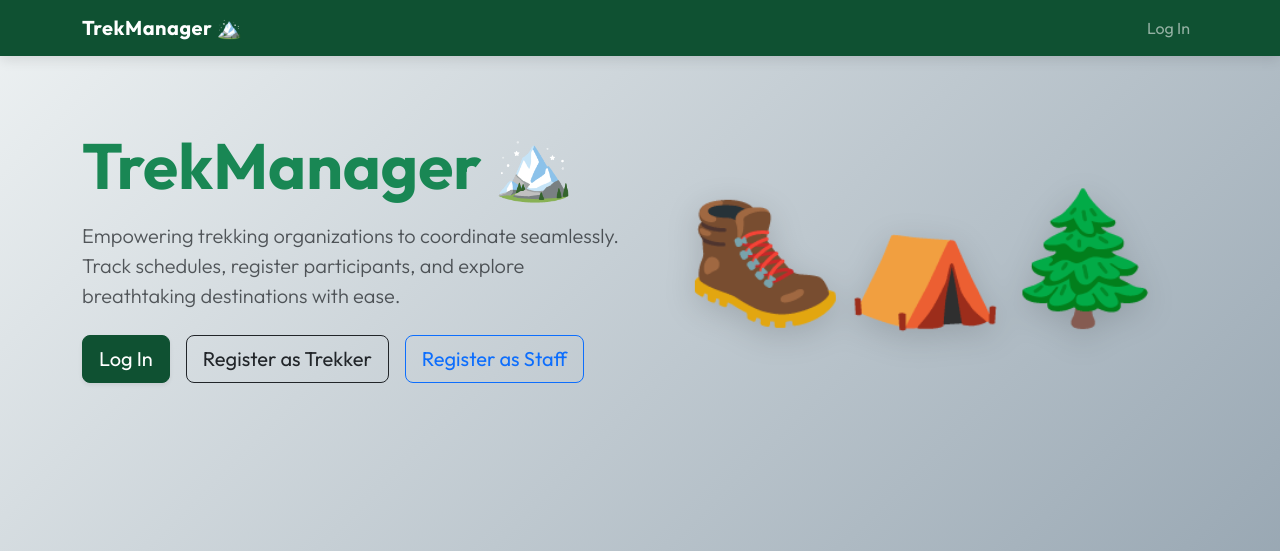
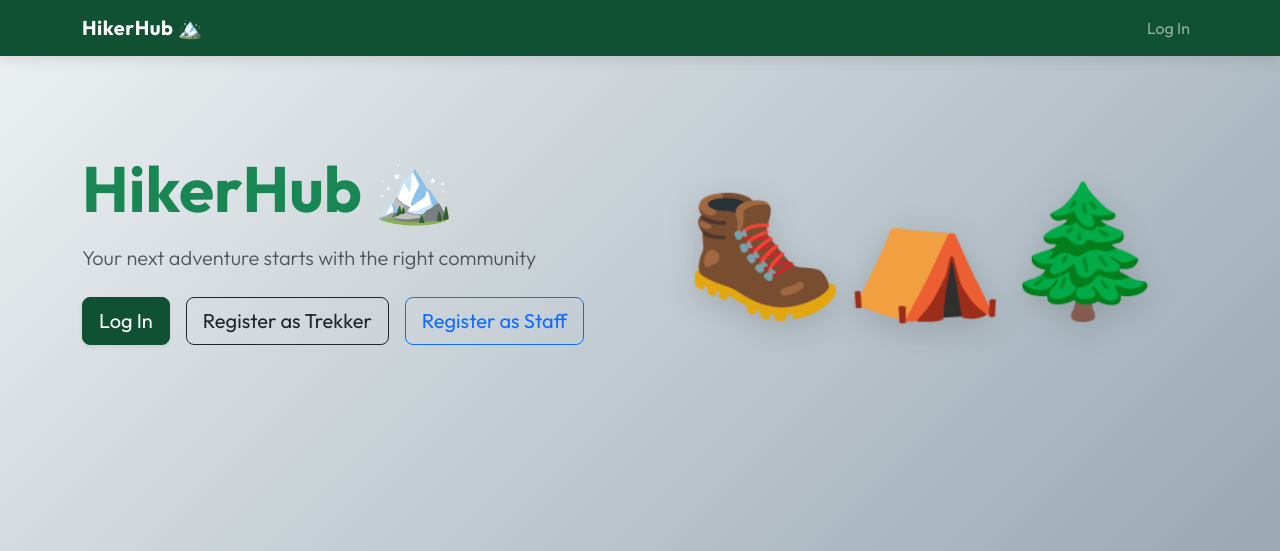
Before and after one commit to P-Jiten-2005/trekking-management-23f3001887, a Flask app: page / in a window 1280 px wide. Shown: the top 551 px of the page. Run offline with Flask 3, Linux system fonts and the light colour scheme.

Commit message:
chore: rebrand platform name to HikerHub with custom caption

```diff
--- a/templates/admin/dashboard.html
+++ b/templates/admin/dashboard.html
@@ -1,5 +1,5 @@
 {% extends "base.html" %}
-{% block title %}Admin Dashboard - TrekManager{% endblock %}
+{% block title %}Admin Dashboard - HikerHub{% endblock %}
 {% block content %}
 <div class="row">
     <div class="col-12 mb-4">
--- a/templates/auth/login.html
+++ b/templates/auth/login.html
@@ -2,7 +2,7 @@
 <html lang="en">
 <head>
     <meta charset="UTF-8">
-    <title>Log In - TrekManager</title>
+    <title>Log In - HikerHub</title>
     <link href="https://cdn.jsdelivr.net/npm/bootstrap@5.3.0/dist/css/bootstrap.min.css" rel="stylesheet">
 </head>
 <body class="bg-light">
--- a/templates/base.html
+++ b/templates/base.html
@@ -3,7 +3,7 @@
 <head>
     <meta charset="UTF-8">
     <meta name="viewport" content="width=device-width, initial-scale=1.0">
-    <title>{% block title %}TrekManager{% endblock %}</title>
+    <title>{% block title %}HikerHub{% endblock %}</title>
     <link href="https://cdn.jsdelivr.net/npm/bootstrap@5.3.0/dist/css/bootstrap.min.css" rel="stylesheet">
     <link rel="stylesheet" href="{{ url_for('static', filename='css/custom.css') }}">
     <link href="https://fonts.googleapis.com/css2?family=Outfit:wght@300;400;600;700&display=swap" rel="stylesheet">
@@ -11,7 +11,7 @@
 <body>
     <nav class="navbar navbar-expand-lg navbar-dark bg-dark mb-4">
         <div class="container">
-            <a class="navbar-brand text-white" href="/">TrekManager 🏔️</a>
+            <a class="navbar-brand text-white" href="/">HikerHub 🏔️</a>
             <button class="navbar-toggler" type="button" data-bs-toggle="collapse" data-bs-target="#navbarNav">
                 <span class="navbar-toggler-icon"></span>
             </button>
--- a/templates/index.html
+++ b/templates/index.html
@@ -1,10 +1,10 @@
 {% extends "base.html" %}
-{% block title %}TrekManager - Welcome{% endblock %}
+{% block title %}HikerHub - Welcome{% endblock %}
 {% block content %}
 <div class="row align-items-center py-5">
     <div class="col-md-6">
-        <h1 class="display-3 fw-bold text-success mb-3">TrekManager 🏔️</h1>
-        <p class="lead text-muted mb-4">Empowering trekking organizations to coordinate seamlessly. Track schedules, register participants, and explore breathtaking destinations with ease.</p>
+        <h1 class="display-3 fw-bold text-success mb-3">HikerHub 🏔️</h1>
+        <p class="lead text-muted mb-4">Your next adventure starts with the right community</p>
 
         {% if current_user.is_authenticated %}
             {% if current_user.role == 'admin' %}
--- a/templates/staff/dashboard.html
+++ b/templates/staff/dashboard.html
@@ -1,5 +1,5 @@
 {% extends "base.html" %}
-{% block title %}Staff Dashboard - TrekManager{% endblock %}
+{% block title %}Staff Dashboard - HikerHub{% endblock %}
 {% block content %}
 <div class="row mb-4">
     <div class="col-12">
--- a/templates/trekker/dashboard.html
+++ b/templates/trekker/dashboard.html
@@ -1,5 +1,5 @@
 {% extends "base.html" %}
-{% block title %}Find Treks - TrekManager{% endblock %}
+{% block title %}Find Treks - HikerHub{% endblock %}
 {% block content %}
 <div class="row mb-4">
     <div class="col-12">
--- a/templates/trekker/my_bookings.html
+++ b/templates/trekker/my_bookings.html
@@ -1,5 +1,5 @@
 {% extends "base.html" %}
-{% block title %}My Bookings - TrekManager{% endblock %}
+{% block title %}My Bookings - HikerHub{% endblock %}
 {% block content %}
 <div class="row mb-4">
     <div class="col-12">
```
Also changed, not shown: logfile.md (+9 -0 lines), .agents/changelog.md, .agents/context.md, README.md.
